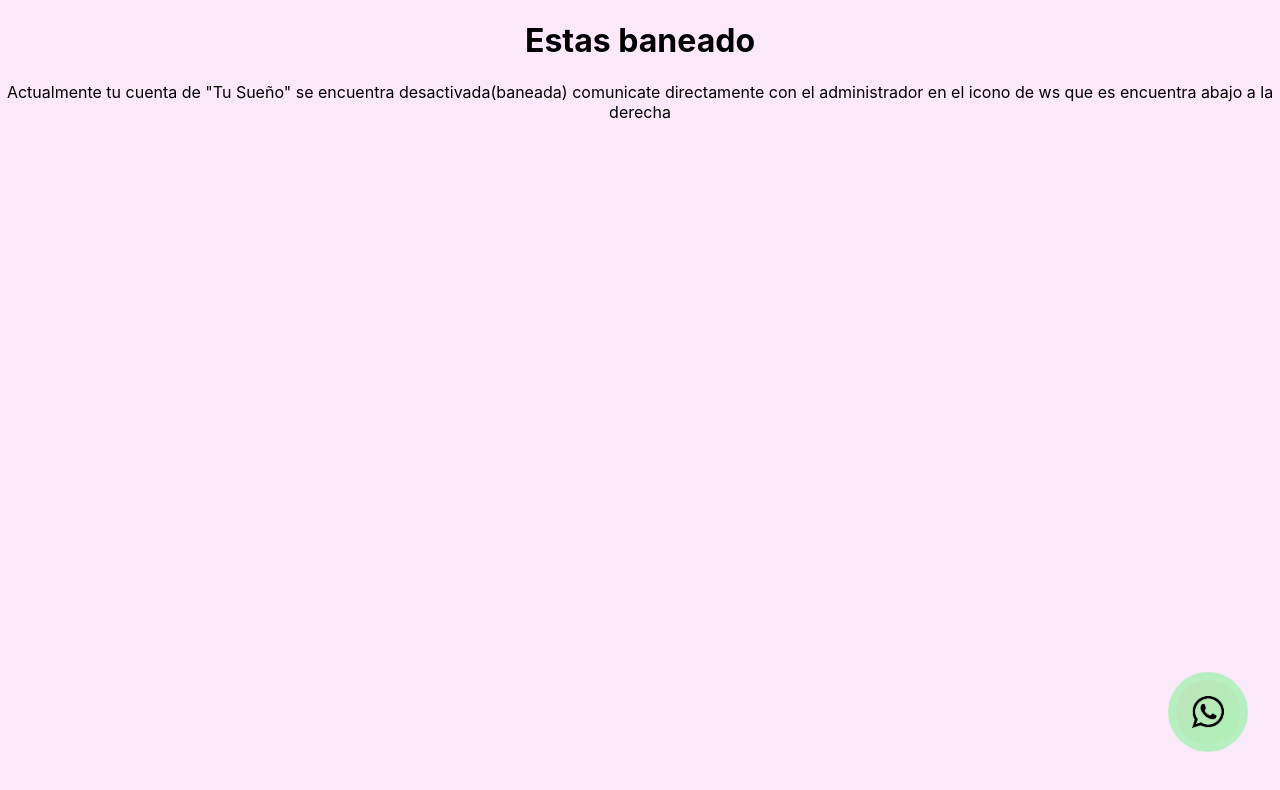
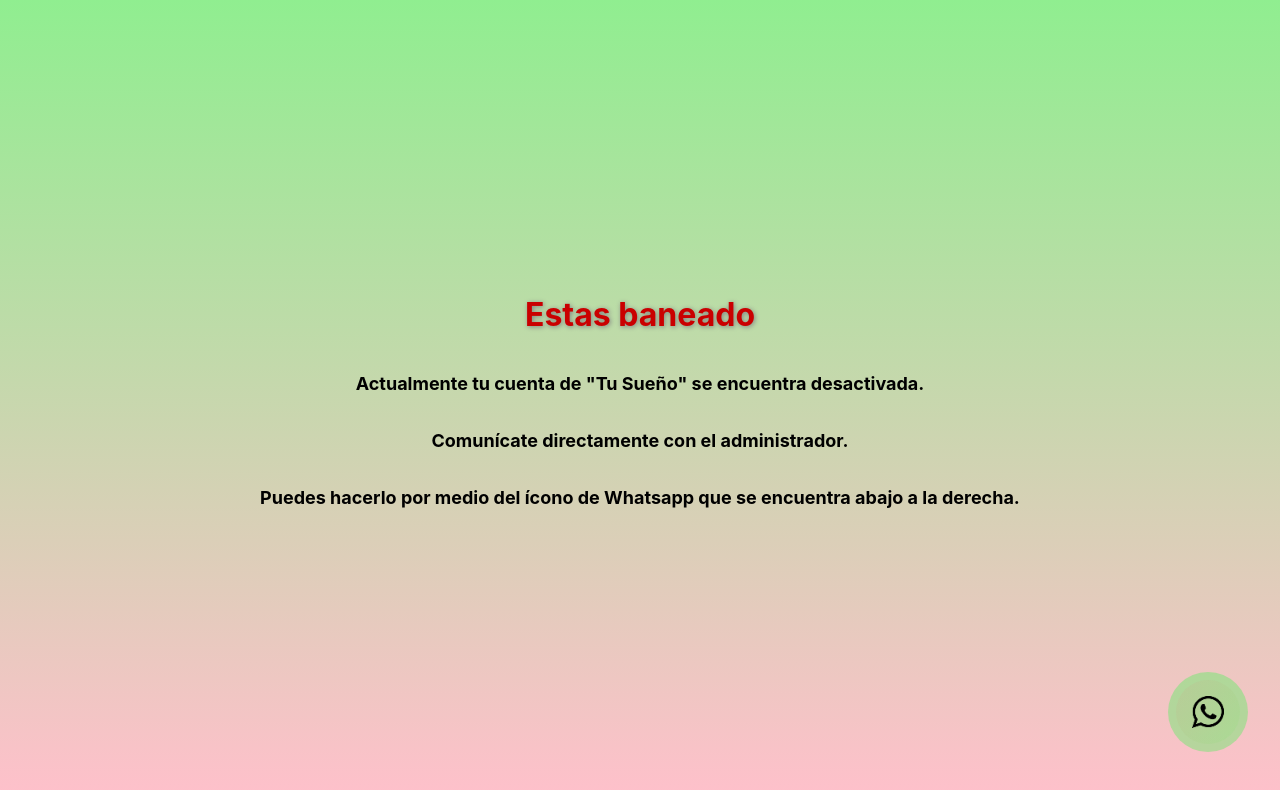
Before and after one commit to UrielGarmendia/tu-suenio-front, a React (Vite) app: page /ban in a window 1280 px wide. Shown: the top 790 px of the page. Built offline with nearby package versions, Linux system fonts and the light colour scheme; no server answers.

Commit message:
Estilos página de baneo

```diff
--- a/src/Components/BanPage/BanPage.jsx
+++ b/src/Components/BanPage/BanPage.jsx
@@ -1,12 +1,13 @@
 import React from "react";
+import styles from "./banPage.module.css";
 
 const Ban = () => {
     return (
-        <div>
-            <h1>Estas baneado</h1>
-            <p>Actualmente tu cuenta de "Tu Sueño" se encuentra desactivada(baneada) comunicate directamente
-               con el administrador en el icono de ws que es encuentra abajo a la derecha
-            </p>
+        <div className={styles.cont}>
+            <h1 className={styles.title}>Estas baneado</h1>
+            <p className={styles.text}>Actualmente tu cuenta de "Tu Sueño" se encuentra desactivada.</p>
+            <p className={styles.text}>Comunícate directamente con el administrador.</p>
+            <p className={styles.text}>Puedes hacerlo por medio del ícono de Whatsapp que se encuentra abajo a la derecha.</p>
         </div>
     )
 }
--- /dev/null
+++ b/src/Components/BanPage/banPage.module.css
@@ -0,0 +1,19 @@
+.cont {
+    width: 100%;
+    height: 100vh;
+    display: flex;
+    flex-direction: column;
+    justify-content: center;
+    align-items: center;
+    background-image: linear-gradient(lightgreen, pink);
+}
+
+.title {
+    color: rgb(202, 0, 0);
+    text-shadow: 1px 1px 5px grey;
+}
+
+.text {
+    font-size: large;
+    font-weight: 700;
+}
```
